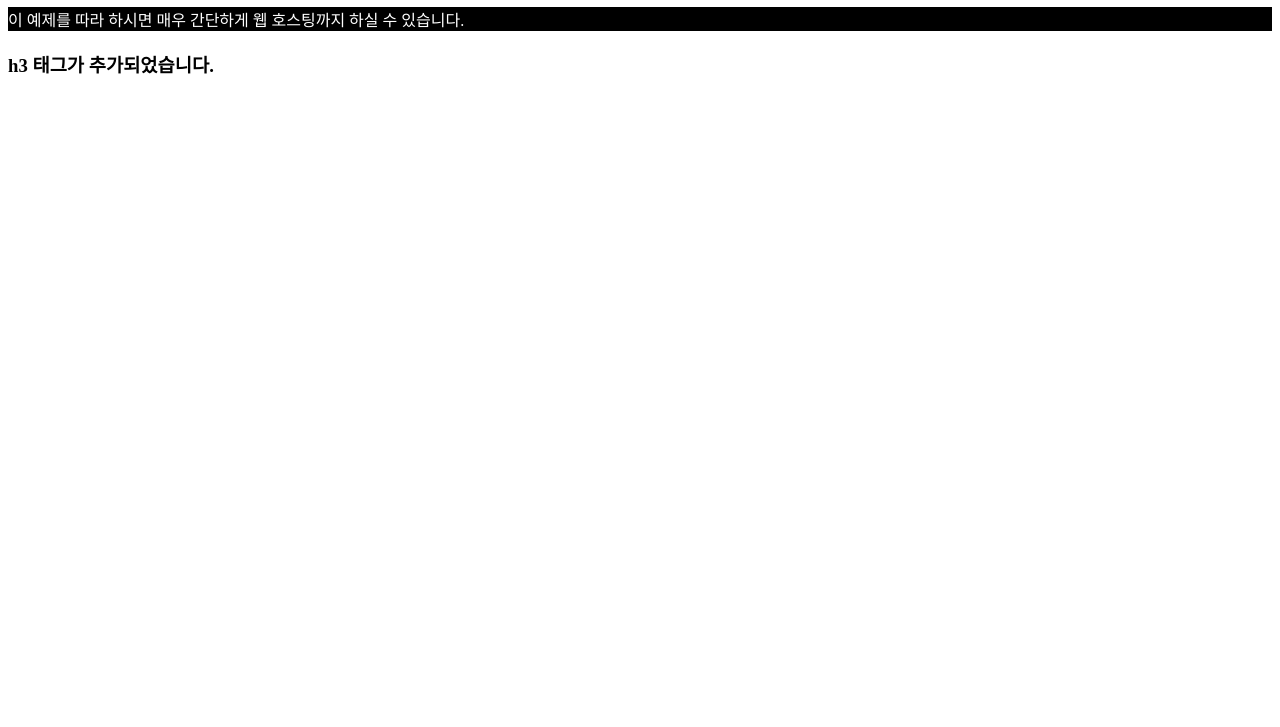
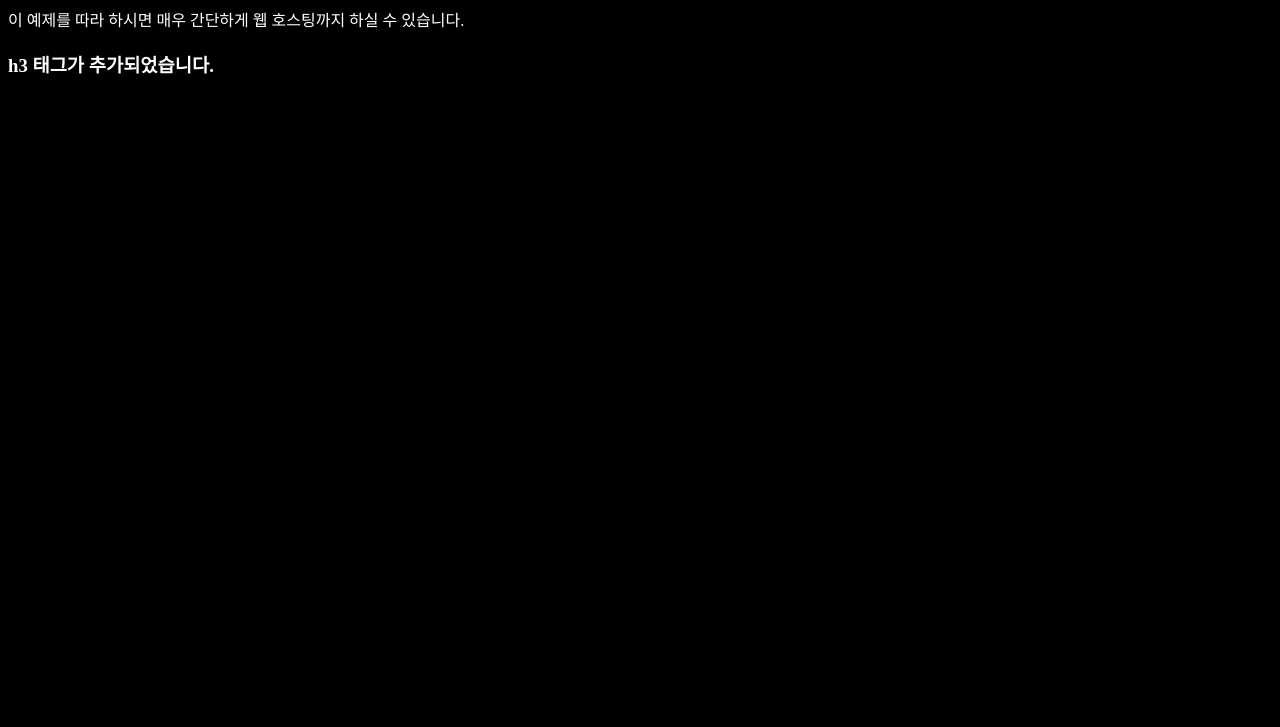
Before and after one commit to narau80/study_Es6, a plain HTML site: page index.html in a window 1280 px wide. Shown: the part 73-800 px from the top of the page. Drawn offline with Linux system fonts and the light colour scheme.

Commit message:
css파일 수정

```diff
--- a/CSS1.css
+++ b/CSS1.css
@@ -1 +1,9 @@
 /* CSS1.css */
+
+* {
+
+	background-color:  black;
+}
+h3{
+	color: white;
+}
```
